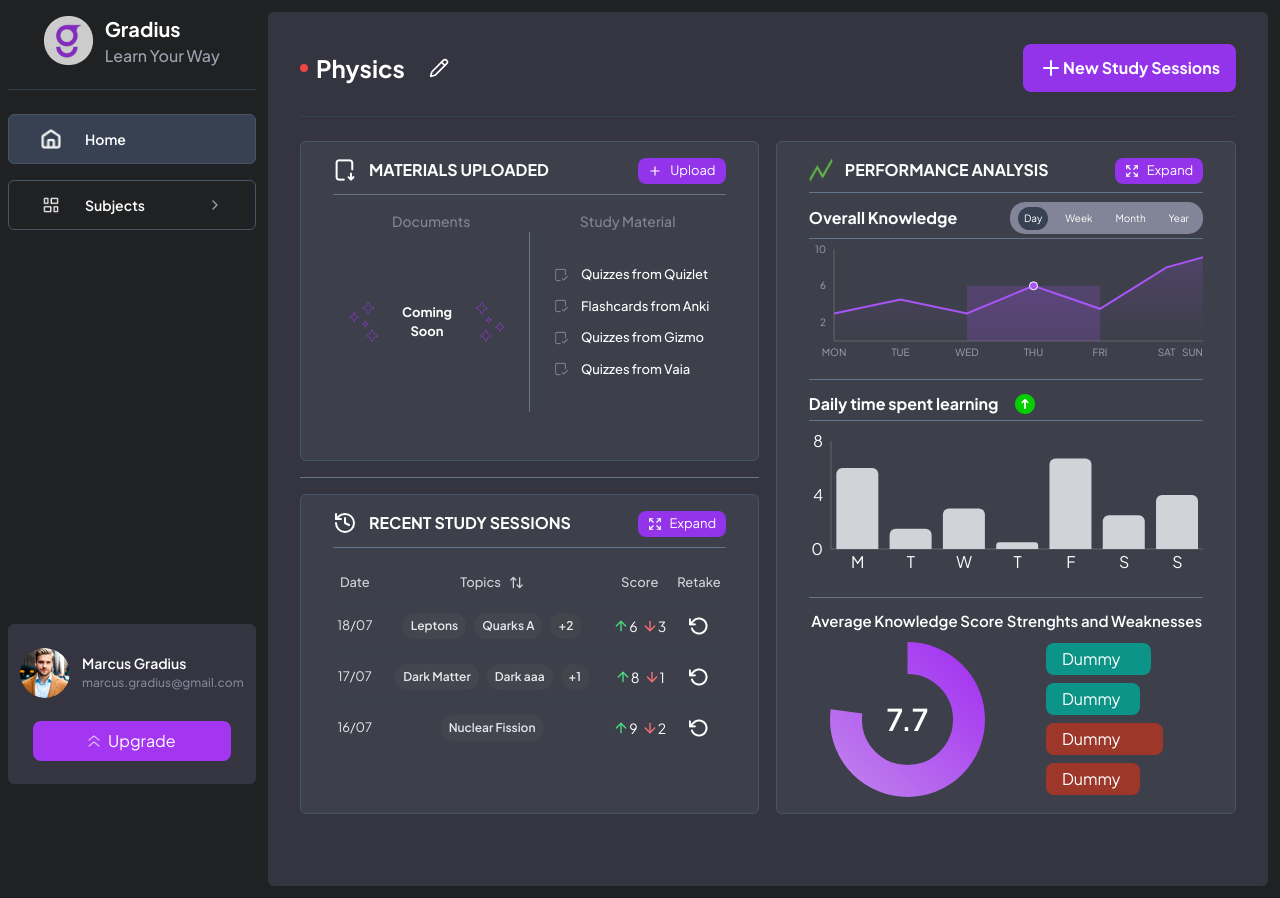
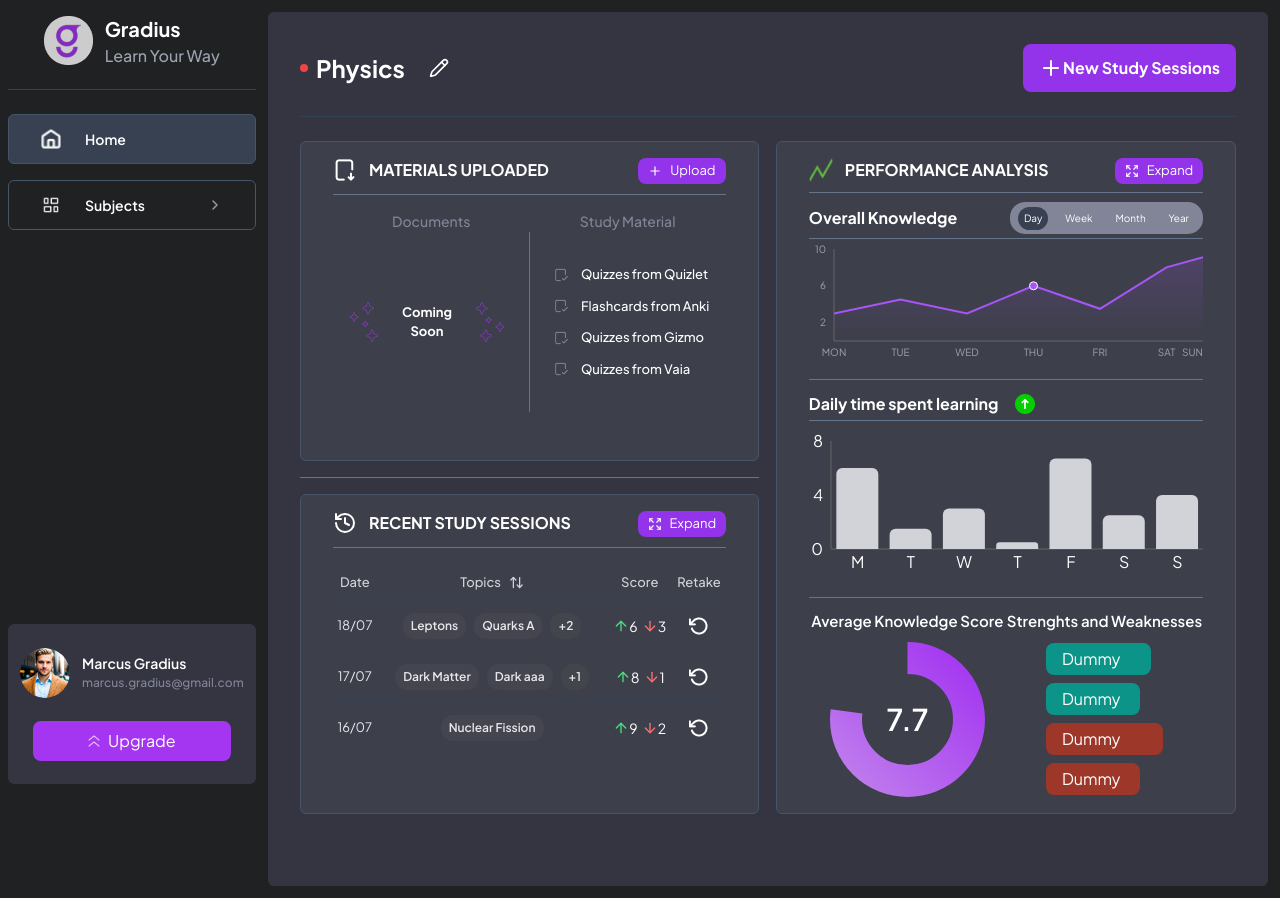
Before and after one commit to Dr-AddictStein/gradius-platform, a React (Vite) app: page /dashboard/perSubject in a window 1280 px wide. Built offline with nearby package versions, Linux system fonts and the light colour scheme.

Commit message:
highlighted-area removed

```diff
--- a/src/Component/KnowledgeGraph .tsx
+++ b/src/Component/KnowledgeGraph .tsx
@@ -140,7 +140,7 @@ const KnowledgeGraph = ({ isSmall }) => {
               domain={[0, 10]}
               ticks={[0, 2, 4, 6, 8, 10]}
             />
-            {highlightIndex !== -1 && (
+            {/* {highlightIndex !== -1 && (
               <ReferenceArea
                 x1={previousDay}
                 x2={nextDay}
@@ -148,7 +148,7 @@ const KnowledgeGraph = ({ isSmall }) => {
                 y2={currentData[highlightIndex].score}
                 fill="url(#highlightArea)"
               />
-            )}
+            )} */}
             <Area
               type="linear"
               dataKey="score"
```
